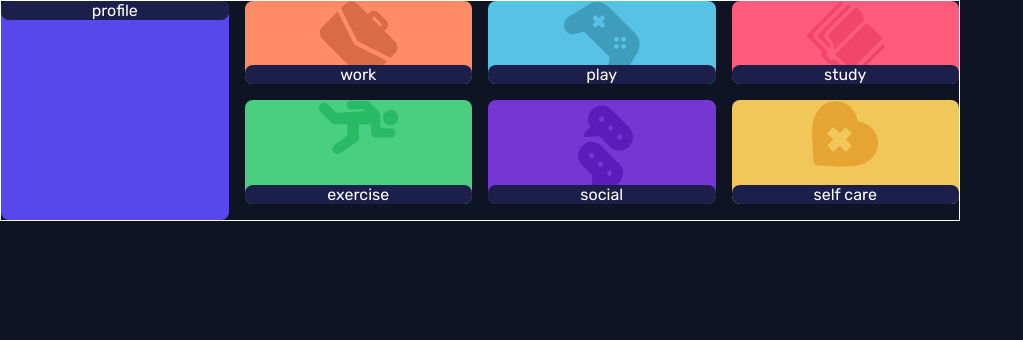
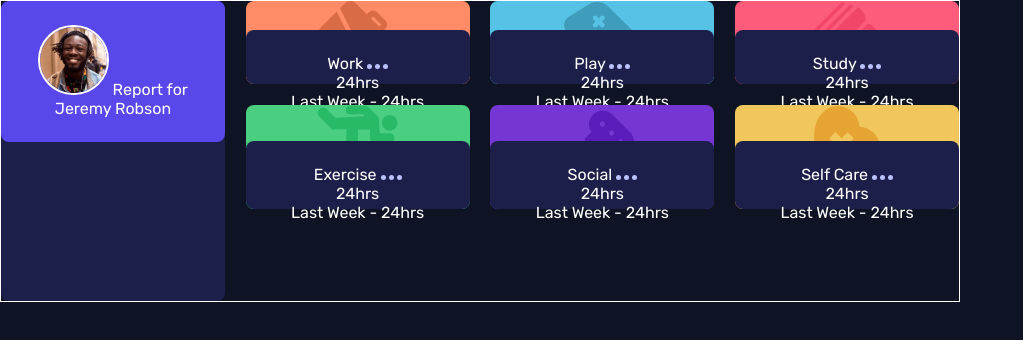
Before and after one commit to Afarrell95/time-tracking-dashboard, a plain HTML site: page index.html in a window 1280 px wide. Shown: the whole page, without its empty margins (0-1023 px from the left). Drawn offline with Linux system fonts and the light colour scheme.

Commit message:
i hate grid

```diff
--- a/index.html
+++ b/index.html
@@ -21,10 +21,24 @@
   </head>
   <body>
     <div class="grid-container">
+      <!-- profile -->
       <div class="grid-item one">
-        <div class="content__profile">profile</div>
-        <div class="bottom__content">daily weekly monthly</div>
+        <div class="content__profile">
+          <img
+            src="./images/image-jeremy.png"
+            alt="profile picture"
+            class="profile__pic"
+          />
+          <span>Report for</span>
+          <span>Jeremy Robson</span>
+        </div>
+        <div class="bottom__content">
+          <span>Daily</span>
+          <span>weekly</span>
+          <span>Monthly</span>
+        </div>
       </div>
+      <!-- work -->
       <div class="grid-item two">
         <svg width="79" height="79" xmlns="http://www.w3.org/2000/svg">
           <path
@@ -33,8 +47,26 @@
             fill-rule="nonzero"
           />
         </svg>
-        <div class="content">work</div>
+        <div class="content">
+          <div class="content__head">
+            <span>Work</span>
+            <svg width="21" height="5" xmlns="http://www.w3.org/2000/svg">
+              <path
+                d="M2.5 0a2.5 2.5 0 1 1 0 5 2.5 2.5 0 0 1 0-5Zm8 0a2.5 2.5 0 1 1 0 5 2.5 2.5 0 0 1 0-5Zm8 0a2.5 2.5 0 1 1 0 5 2.5 2.5 0 0 1 0-5Z"
+                fill="#BBC0FF"
+                fill-rule="evenodd"
+              />
+            </svg>
+          </div>
+          <div class="content__time">
+            <span>24hrs</span>
+          </div>
+          <div class="content__bottom">
+            <span>Last Week - 24hrs</span>
+          </div>
+        </div>
       </div>
+      <!-- play -->
       <div class="grid-item three">
         <svg width="76" height="77" xmlns="http://www.w3.org/2000/svg">
           <path
@@ -43,8 +75,26 @@
             fill-rule="nonzero"
           />
         </svg>
-        <div class="content">play</div>
+        <div class="content">
+          <div class="content__head">
+            <span>Play</span>
+            <svg width="21" height="5" xmlns="http://www.w3.org/2000/svg">
+              <path
+                d="M2.5 0a2.5 2.5 0 1 1 0 5 2.5 2.5 0 0 1 0-5Zm8 0a2.5 2.5 0 1 1 0 5 2.5 2.5 0 0 1 0-5Zm8 0a2.5 2.5 0 1 1 0 5 2.5 2.5 0 0 1 0-5Z"
+                fill="#BBC0FF"
+                fill-rule="evenodd"
+              />
+            </svg>
+          </div>
+          <div class="content__time">
+            <span>24hrs</span>
+          </div>
+          <div class="content__bottom">
+            <span>Last Week - 24hrs</span>
+          </div>
+        </div>
       </div>
+      <!-- study -->
       <div class="grid-item four">
         <svg width="79" height="79" xmlns="http://www.w3.org/2000/svg">
           <path
@@ -53,8 +103,26 @@
             fill-rule="nonzero"
           />
         </svg>
-        <div class="content">study</div>
+        <div class="content">
+          <div class="content__head">
+            <span>Study</span>
+            <svg width="21" height="5" xmlns="http://www.w3.org/2000/svg">
+              <path
+                d="M2.5 0a2.5 2.5 0 1 1 0 5 2.5 2.5 0 0 1 0-5Zm8 0a2.5 2.5 0 1 1 0 5 2.5 2.5 0 0 1 0-5Zm8 0a2.5 2.5 0 1 1 0 5 2.5 2.5 0 0 1 0-5Z"
+                fill="#BBC0FF"
+                fill-rule="evenodd"
+              />
+            </svg>
+          </div>
+          <div class="content__time">
+            <span>24hrs</span>
+          </div>
+          <div class="content__bottom">
+            <span>Last Week - 24hrs</span>
+          </div>
+        </div>
       </div>
+      <!-- exercise -->
       <div class="grid-item five">
         <svg width="81" height="55" xmlns="http://www.w3.org/2000/svg">
           <path
@@ -63,8 +131,26 @@
             fill-rule="nonzero"
           />
         </svg>
-        <div class="content">exercise</div>
+        <div class="content">
+          <div class="content__head">
+            <span>Exercise</span>
+            <svg width="21" height="5" xmlns="http://www.w3.org/2000/svg">
+              <path
+                d="M2.5 0a2.5 2.5 0 1 1 0 5 2.5 2.5 0 0 1 0-5Zm8 0a2.5 2.5 0 1 1 0 5 2.5 2.5 0 0 1 0-5Zm8 0a2.5 2.5 0 1 1 0 5 2.5 2.5 0 0 1 0-5Z"
+                fill="#BBC0FF"
+                fill-rule="evenodd"
+              />
+            </svg>
+          </div>
+          <div class="content__time">
+            <span>24hrs</span>
+          </div>
+          <div class="content__bottom">
+            <span>Last Week - 24hrs</span>
+          </div>
+        </div>
       </div>
+      <!-- social -->
       <div class="grid-item six">
         <svg width="75" height="100" xmlns="http://www.w3.org/2000/svg">
           <g fill="#5A1CBB" fill-rule="nonzero">
@@ -73,8 +159,26 @@
             />
           </g>
         </svg>
-        <div class="content">social</div>
+        <div class="content">
+          <div class="content__head">
+            <span>Social</span>
+            <svg width="21" height="5" xmlns="http://www.w3.org/2000/svg">
+              <path
+                d="M2.5 0a2.5 2.5 0 1 1 0 5 2.5 2.5 0 0 1 0-5Zm8 0a2.5 2.5 0 1 1 0 5 2.5 2.5 0 0 1 0-5Zm8 0a2.5 2.5 0 1 1 0 5 2.5 2.5 0 0 1 0-5Z"
+                fill="#BBC0FF"
+                fill-rule="evenodd"
+              />
+            </svg>
+          </div>
+          <div class="content__time">
+            <span>24hrs</span>
+          </div>
+          <div class="content__bottom">
+            <span>Last Week - 24hrs</span>
+          </div>
+        </div>
       </div>
+      <!-- self care -->
       <div class="grid-item seven">
         <svg width="67" height="67" xmlns="http://www.w3.org/2000/svg">
           <path
@@ -83,7 +187,24 @@
             fill-rule="nonzero"
           />
         </svg>
-        <div class="content">self care</div>
+        <div class="content">
+          <div class="content__head">
+            <span>Self Care</span>
+            <svg width="21" height="5" xmlns="http://www.w3.org/2000/svg">
+              <path
+                d="M2.5 0a2.5 2.5 0 1 1 0 5 2.5 2.5 0 0 1 0-5Zm8 0a2.5 2.5 0 1 1 0 5 2.5 2.5 0 0 1 0-5Zm8 0a2.5 2.5 0 1 1 0 5 2.5 2.5 0 0 1 0-5Z"
+                fill="#BBC0FF"
+                fill-rule="evenodd"
+              />
+            </svg>
+          </div>
+          <div class="content__time">
+            <span>24hrs</span>
+          </div>
+          <div class="content__bottom">
+            <span>Last Week - 24hrs</span>
+          </div>
+        </div>
       </div>
     </div>
     <script src="./app.js"></script>
--- a/styles.css
+++ b/styles.css
@@ -13,11 +13,10 @@ body{
 
     display: grid;
     grid-template-columns: repeat(4, 1fr);
-
     color: white;
     width: 75%;
     border: solid 1px white;
-    gap:1em;
+    gap:1.3em;
 }
 
 .grid-item {
@@ -29,7 +28,14 @@ body{
 .one{
     grid-row-start: 1;
     grid-row-end: 4;
-    background-color: hsl(246, 80%, 60%);
+    background-color: hsl(235, 46%, 20%);
+    height: 300px;
+  }
+
+  .profile__pic{
+    width: 40%;
+    border: solid 2px white;
+    border-radius: 50%;
   }
 
  .two{
@@ -62,7 +68,8 @@ background-color: hsl(43, 84%, 65%);
     border-radius: 8px;
     width: 100%;
     position: absolute;
-
+    padding: 1.5em;
+    max-height: 65%;
   }
 
   .content{
@@ -70,5 +77,6 @@ background-color: hsl(43, 84%, 65%);
   }
 
   .content__profile{
+    background-color: hsl(246, 80%, 60%);
     top:0;
   }
```
